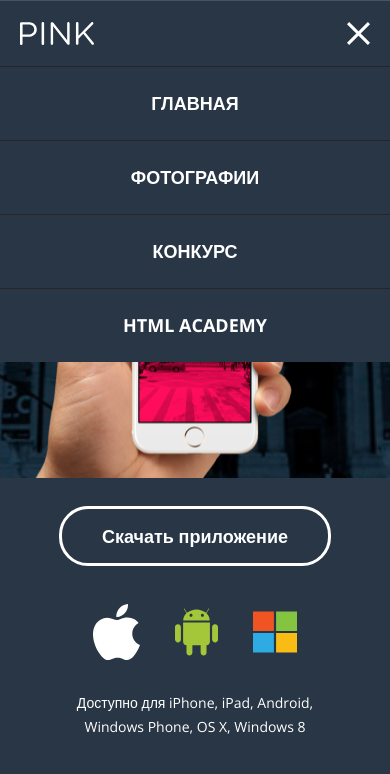
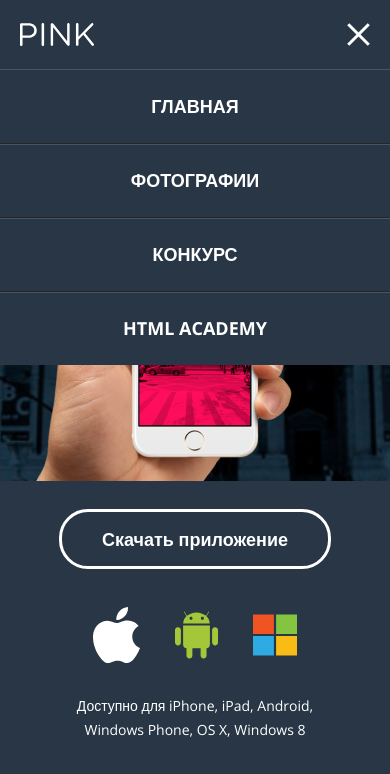
Before and after one commit to gruv19/html-academy-pink, a website: page app/index.html in a window 390 px wide. Both pictures are taken after a click on the button "Открыть меню". Shown: the top 774 px of the page. Drawn offline with nearby package versions, Linux system fonts and the light colour scheme; files that its build step writes are made by us from their sources.

Commit message:
Корректирует header

```diff
--- a/app/index.html
+++ b/app/index.html
@@ -1,5 +1,6 @@
 <!DOCTYPE html>
 <html lang="en" class="page">
+
 <head>
   <meta charset="UTF-8">
   <meta name="viewport" content="width=device-width, initial-scale=1.0">
@@ -7,29 +8,20 @@
   <link rel="stylesheet" href="./css/style.css">
   <title>Pink</title>
 </head>
+
 <body class="page__body">
   <header class="page-header">
-    <div class="page-header__background"></div>
-    <div class="page-header__wrapper">
-
+    <div class="page-header__bg"></div>
+    <div class="container">
+      <div class="page-header__menu page-header__menu--closed page-header__menu--nojs">
         <div class="page-header__top">
-        <a href="#" class="page-header__logo">
-        </a>
-        <button class="page-header__toggle page-header__toggle--open" type="button">
+          <a href="index.html" class="page-header__logo"></a>
+          <button class="page-header__toggle" type="button">
             <span class="visually-hidden">Открыть меню</span>
           </button>
         </div>
-
-      <nav class="main-nav">
+        <nav class="page-header__nav main-nav">
           <ul class="main-nav__list site-list">
-            <li class="site-list__item site-list__item--header">
-              <div class="page-header__top">
-                <a href="#" class="page-header__logo"></a>
-                <button class="page-header__toggle page-header__toggle--close" type="button">
-                  <span class="visually-hidden">Открыть меню</span>
-                </button>
-              </div>
-            </li>
             <li class="site-list__item site-list__item--active">
               <a href="#">Главная</a>
             </li>
@@ -44,13 +36,16 @@
             </li>
           </ul>
         </nav>
+      </div>
+    </div>
 
-      <div class="intro">
+    <div class="page-header__intro intro">
       <div class="intro__header">
         <h2 class="visually-hidden">Интро приложения</h2>
-          <b class="slogan slogan--intro">Взгляните на жизнь иначе!</b>
+        <b class="slogan slogan--intro">Взгляните <br>на жизнь <br>иначе!</b>
       </div>
       <div class="intro__main">
+        <div class="intro__main-wrapper">
           <a href="#" class="intro__download button">Скачать приложение</a>
           <div class="intro__markets">
             <div class="intro__markets-logo">
@@ -63,12 +58,13 @@
             </p>
           </div>
         </div>
+      </div>
       <div class="intro__demo">
         <div class="intro__phone"></div>
       </div>
+
     </div>
 
-    </div>
   </header>
 
   <main class="page-main">
@@ -114,7 +110,8 @@
               <span class="reviews__author-info visually-hidden">25 лет, водитель трамвая</span>
             </header>
             <p class="reviews__text">
-              «Это приложение перевернуло мой мир и позволило по-новому взглянуть на привычные серые вещи! А еще я познакомился со своей будущей женой в комментариях к выложенной фотографии!»
+              «Это приложение перевернуло мой мир и позволило по-новому взглянуть на привычные серые вещи! А еще я
+              познакомился со своей будущей женой в комментариях к выложенной фотографии!»
             </p>
           </blockquote>
           <blockquote class="reviews__item slider__item">
@@ -261,9 +258,24 @@
     </div>
   </footer>
   <script>
-  const nav = document.querySelector('.main-nav');
-  const toggleBtn = document.querySelectorAll('.page-header__toggle');
+    const nav = document.querySelector('.page-header__menu');
+    const toggleBtn = document.querySelector('.page-header__toggle');
+    const navBg = document.querySelector('.page-header__bg');
 
+    nav.classList.remove('page-header__menu--nojs');
+    toggleBtn.addEventListener('click', () => {
+      console.log(nav);
+      navBg.classList.toggle('page-header__bg--menu-open');
+      if (nav.classList.contains('page-header__menu--closed')) {
+        nav.classList.remove('page-header__menu--closed');
+        nav.classList.add('page-header__menu--open');
+      } else if (nav.classList.contains('page-header__menu--open')) {
+        nav.classList.remove('page-header__menu--open');
+        nav.classList.add('page-header__menu--closed');
+      }
+    });
+
+    /*
     toggleBtn.forEach(btn => {
       btn.addEventListener('click', () => {
         if (!nav.classList.contains('animation-in') && !nav.classList.contains('animation-out')) {
@@ -276,8 +288,9 @@
           nav.classList.toggle('animation-in');
         }
       });
-  });
+    });*/
 
   </script>
 </body>
+
 </html>
--- a/app/scss/blocks/_button.scss
+++ b/app/scss/blocks/_button.scss
@@ -5,6 +5,8 @@
   display: block;
   color: #fff;
   text-decoration: none;
+  text-align: center;
+  max-width: 320px;
   @include font(700);
   font-size: 1.8rem;
   @media (min-width: $tablet) {
@@ -12,6 +14,15 @@
   }
   @media (min-width: $desktop) {
     font-size: 2.1rem;
-    width: 240px;
+    padding: 20px 31px;
+    width: 320px;
+    border-radius: 45px;
+  }
+  &:hover {
+    color: $pink;
+    background-color: #fff;
+  }
+  &:active {
+    color: rgba($pink, .3);
   }
 }
--- a/app/scss/blocks/_intro.scss
+++ b/app/scss/blocks/_intro.scss
@@ -1,17 +1,19 @@
 .intro {
   display: flex;
   flex-direction: column;
-  // justify-content: center;
   padding-top: 27px;
   align-items: center;
   @media (min-width: $tablet) {
     padding-top: 102px;
+    max-width: 900px;
     width: 100%;
+    margin: 0 auto;
     align-items: flex-start;
     position: relative;
     padding-bottom: 65px;
   }
   @media (min-width: $desktop) {
+    max-width: 1280px;
     width: 100%;
     padding-top: 110px;
     padding-bottom: 130px;
@@ -19,16 +21,20 @@
 }
 
 .intro__header {
+  padding-bottom: 34px;
+  width: 280px;
   margin: 0 auto;
-  margin-bottom: 34px;
-  width: 280px;
   @media (min-width: $tablet) {
-    box-sizing: border-box;
-    width: 325px;
+    width: 190px;
     margin: 0;
     margin-bottom: 39px;
-    padding: 0px 40px;
-    z-index: 5;
+    z-index: 2;
+    padding: 0;
+    margin-left: 80px;
+  }
+  @media (min-width: $desktop) {
+    width: 240px;
+    margin-left: 60px;
   }
 }
 
@@ -44,40 +50,50 @@
   }
   @media (min-width: $desktop) {
     height: 645px;
-    right: 0;
     width: 1050px;
   }
 }
 
 .intro__phone {
   width: 100%;
-  height: 100%;
+  height: 285px;
   background-image: url(../img/phone-mobile.png);
   background-repeat: no-repeat;
-  background-position: center;
+  background-position: center top;
   @media (min-width: $tablet) {
+    height: 545px;
     background-image: url(../img/phone-tablet.png);
   }
   @media (min-width: $desktop) {
+    height: 645px;
     background-image: url(../img/phone-desktop.png);
   }
 }
 
 .intro__main {
-  position: relative;
-  width: 120%;
-  padding: 28px 20px 38px 20px;
+  order: 1;
+  width: 100%;
   background-color: $darkBlue;
-  display: flex;
-  flex-direction: column;
-  align-items: center;
-  order: 3;
+  padding-top: 28px;
+  padding-bottom: 38px;
   @media (min-width: $tablet) {
     width: 325px;
     padding: 0;
     background-color: transparent;
     z-index: 1;
+    margin-left: 9px;
   }
+  @media (min-width: $desktop) {
+    margin-left: 20px;
+  }
+}
+
+.intro__main-wrapper {
+  max-width: 600px;
+  margin: 0 auto;
+  display: flex;
+  flex-direction: column;
+  align-items: center;
 }
 
 .intro__markets {
--- a/app/scss/blocks/_main-nav.scss
+++ /dev/null
@@ -1,52 +0,0 @@
-.main-nav{
-  position: absolute;
-  overflow: hidden;
-  width: 100%;
-  top: 0;
-  left: 0;
-  max-height: 0;
-  z-index: 10;
-  @media (min-width: $desktop) {
-    max-height: 100%;
-    position: inherit;
-    width: 620px;
-  }
-  /*&--hidden {
-    max-height: 0;
-  }
-  &--shown {
-    max-height: 500px;
-  }*/
-}
-
-.animation-in {
-  animation-name: animave-nav-in;
-  animation-duration: .5s;
-  animation-fill-mode: forwards;
-}
-
-.animation-out {
-  animation-name: animave-nav-out;
-  animation-duration: .5s;
-  animation-fill-mode: forwards;
-}
-
-@keyframes animave-nav-in {
-  from {
-    max-height: 66px;
-  }
-  to {
-    max-height: 600px;
-  }
-}
-
-@keyframes animave-nav-out {
-  from {
-    max-height: 600px;
-    opacity: 100%;
-  }
-  to {
-    max-height: 0p;
-    opacity: 0;
-  }
-}
--- a/app/scss/blocks/_page-header.scss
+++ b/app/scss/blocks/_page-header.scss
@@ -1,59 +1,154 @@
 .page-header {
+  background-color: $darkBlue;
   background-image: url(../img/back-mobile.jpg);
   background-repeat: no-repeat;
   background-position: top center;
   background-size: cover;
   color: #fff;
+  position: relative;
   @media (min-width: $tablet) {
     background-image: url(../img/back-tablet.jpg);
   }
   @media (min-width: $desktop) {
     background-image: url(../img/back-desktop.jpg);
-    // max-width: 1200px;
-    // margin: 0 auto;
   }
 }
 
-.page-header__background {
+.page-header__menu {
+  position: relative;
+  &--open {
+    background-color: $darkBlue;
+  }
+  &--open .page-header__nav {
+    max-height: 700px;
+  }
+  @media (min-width: $desktop) {
+    display: flex;
+    justify-content: space-between;
+    &--open {
+      background-color: transparent;
+    }
+  }
+  &--open .page-header__toggle {
+    width: 23px;
+    height: 23px;
+    position: relative;
+  }
+  &--open .page-header__toggle::before,
+  &--open .page-header__toggle::after {
+    position: absolute;
+    content: '';
+    width: 29px;
+    height: 3px;
+    background-color: #fff;
+    top: 10px;
+    left: -3px;
+  }
+  &--open .page-header__toggle::before {
+    transform: rotate(45deg);
+  }
+  &--open .page-header__toggle::after {
+    transform: rotate(-45deg);
+  }
+  &--open .page-header__toggle:hover::after,
+  &--open .page-header__toggle:hover::before {
+    background-color: $pink;
+  }
+  &--open .page-header__toggle:active::after,
+  &--open .page-header__toggle:active::before {
+    background-color: rgba(pink, .3);
+  }
+
+  &--closed .page-header__nav {
+    max-height: 0;
+    overflow: hidden;
+    width: 100%;
+    @media (min-width: $desktop) {
+      position: relative;
+      max-height: 110px;
+    }
+  }
+  &--closed .page-header__toggle {
+    width: 50px;
+    height: 24px;
+    position: relative;
+  }
+  &--closed .page-header__toggle::before {
+    content: '';
+    position: absolute;
+    width: 50px;
+    height: 4px;
+    background-color: #fff;
+    top: 0;
+    left: 0;
+    box-shadow: 0 10px 0 0 #fff, 0 20px 0 0 #fff;
+  }
+  &--closed .page-header__toggle:hover::after,
+  &--closed .page-header__toggle:hover::before {
+    background-color: $pink;
+    box-shadow: 0 10px 0 0 $pink, 0 20px 0 0 $pink;
+  }
+  &--closed .page-header__toggle:active::after,
+  &--closed .page-header__toggle:active::before {
+    background-color: rgba(pink, .3);
+    box-shadow: 0 10px 0 0 rgba(pink, .3), 0 20px 0 0 rgba(pink, .3);
+  }
+
+  &--nojs {
+    background-color: $darkBlue;
+    @media (min-width: $desktop) {
+      background-color: transparent;
+    }
+  }
+  &--nojs .page-header__nav {
+    max-height: 700px;
+    position: static;
+  }
+  &--nojs .page-header__toggle {
+    display: none;
+  }
+
+}
+
+.page-header__bg {
+  width: 100%;
   position: absolute;
-  background-color: black;
-  height: 66px;
-  width: 100%;
-  top: 0;
-  opacity: 50%;
+  background-color: rgba(#000000,.3);
+  height: 69px;
+  &--menu-open {
+    background-color: $darkBlue;
+    box-shadow: inset 0px -1px 0px rgba(#000000, .3);
+  }
   @media (min-width: $tablet) {
     height: 110px;
   }
-}
-
-.page-header__wrapper {
-  max-width: 600px;
-  padding: 0 20px;
-  margin: 0 auto;
-  @media (min-width: $tablet) {
-    max-width: 900px;
-  }
-  @media (min-width: $tablet) {
-    max-width: 1200px;
-    display: flex;
-    flex-wrap: wrap;
-    justify-content: space-between;
+  @media (min-width: $desktop) {
+    &--menu-open {
+      background-color: rgba(#000000,.3);
+      box-shadow: none;
+    }
   }
 }
 
 .page-header__top {
-  position: relative;
-  height: 66px;
+  max-width: 600px;
+  padding: 21px 20px;
+  margin: 0 auto;
   display: flex;
   justify-content: space-between;
   align-items: center;
+  height: 69px;
+  z-index: 3;
   @media (min-width: $tablet) {
     height: 110px;
-    width: 100%;
+    max-width: 900px;
+    padding: 27px 20px 43px;
+    align-items: flex-end;
   }
   @media (min-width: $desktop) {
-    padding: 0;
-    width: 150px;
+    max-width: 100%;
+    margin: 0;
+    padding: 27px 0 43px;
   }
 }
 
@@ -63,6 +158,7 @@
   background-image: url(../img/logo-mobile.svg);
   background-repeat: no-repeat;
   background-position: center;
+  z-index: 5;
   @media (min-width: $tablet) {
     width: 145px;
     height: 40px;
@@ -76,19 +172,25 @@
 }
 
 .page-header__toggle {
+  width: 50px;
+  height: 24px;
+  background-color: transparent;
   border: none;
-  background-color: transparent;
-  &--open {
-    background-image: url(../img/menu-btn-open.svg);
-    width: 50px;
-    height: 24px;
-  }
-  &--close {
-    background-image: url(../img/menu-btn-close.svg);
-    width: 23px;
-    height: 23px;
-  }
+  z-index: 5;
   @media (min-width: $desktop) {
     display: none;
   }
 }
+
+.page-header__nav {
+  z-index: 3;
+  max-height: 0;
+  overflow: hidden;
+  width: 100%;
+  position: absolute;
+  @media (min-width: $desktop) {
+    position: relative;
+    height: 110px;
+    padding: 48px 0 49px;
+  }
+}
--- a/app/scss/blocks/_site-list.scss
+++ b/app/scss/blocks/_site-list.scss
@@ -1,47 +1,55 @@
 .site-list {
-  text-transform: uppercase;
   list-style: none;
+  padding: 0;
   margin: 0;
-  padding: 0;
   background-color: $darkBlue;
   @media (min-width: $desktop) {
-    height: 110px;
     display: flex;
     justify-content: space-between;
     align-items: center;
-    text-transform: capitalize;
     background-color: transparent;
-    // margin-right: 40px;
-    // margin-left: 360px;
+    margin-left: 173px;
   }
 }
+
 .site-list__item {
+  @include font(700);
+  position: relative;
+  text-transform: uppercase;
   padding: 25px 20px;
   text-align: center;
-  box-shadow: 0px 1px 0px #000000, inset 0px 1px 0px rgba(255, 255, 255, 0.15);
-  @include font(700);
   font-size: 1.8rem;
+  box-shadow: 0px 1px 0px #000000, inset 0px 2px 0px rgba(255, 255, 255, 0.15);
+  &:nth-child(1) {
+    box-shadow: 0px 1px 0px #000000, inset 0px 1px 0px rgba(255, 255, 255, 0.15);
+  }
   a {
     color: #fff;
     text-decoration: none;
   }
-  &--header {
-    padding: 0 20px;
-    max-width: 600px;
-    margin: 0 auto;
-    @media (min-width: $tablet) {
-      max-width: 900px;
+  a:hover{
+    color: $pink;
+  }
+  a:active {
+    color: rgba($pink, .3);
+  }
+  @media (min-width: $desktop) {
+    @include font(400);
+    text-transform: none;
+    padding: 0;
+    text-align: right;
+    box-shadow: none;
+    &:nth-child(1) {
+      box-shadow: none;
     }
-    @media (min-width: $desktop) {
-      display: none;
+    &--active::after {
+      content: '';
+      position: absolute;
+      width: 100%;
+      height: 2px;
+      background-color: #fff;
+      left: 0;
+      top: 37px;
     }
   }
-
-  @media (min-width: $desktop) {
-    padding: 0;
-    box-shadow: none;
-    @include font(300);
-    flex-basis: content;
-    flex-grow: 1;
-  }
 }
--- a/app/scss/blocks/_slogan.scss
+++ b/app/scss/blocks/_slogan.scss
@@ -3,6 +3,11 @@
   @include font(300);
   font-size: 2.4rem;
   text-align: center;
+  @media (max-width: $mobile) {
+    br {
+      display: none;
+    }
+  }
   @media (min-width: $tablet) {
     font-size: 4rem;
     line-height: 4.8rem;
--- a/app/scss/global/_global.scss
+++ b/app/scss/global/_global.scss
@@ -1,7 +1,18 @@
-/*img {
-  min-width: 100%;
-  height: auto;
-}*/
+// img {
+//   min-width: 100%;
+//   height: auto;
+// }
+*, *::before, *::after {
+  box-sizing: inherit;
+}
+
+.container {
+  @media (min-width: $desktop) {
+    padding: 0 60px;
+    max-width: 1280px;
+    margin: 0 auto;
+  }
+}
 
 .visually-hidden {
   position: absolute;
--- a/app/scss/global/_mixin.scss
+++ b/app/scss/global/_mixin.scss
@@ -2,3 +2,8 @@
   font-family: 'Open Sans', sans-serif;
   font-weight: $weight;
 }
+
+@mixin helpLine($color) {
+  outline: 3px solid $color;
+  outline-offset: -3px;
+}
--- a/app/scss/global/_vars.scss
+++ b/app/scss/global/_vars.scss
@@ -4,6 +4,6 @@ $darkBlue: #283645;
 $pink: #D22856;
 
 //vieports
-$desktop: 1020px;
+$desktop: 1040px;
 $tablet: 768px;
 $mobile: 767px;
--- a/app/scss/style.scss
+++ b/app/scss/style.scss
@@ -1,9 +1,8 @@
 @import './global/vars';
 @import './global/mixin';
+@import './blocks/page';
 @import './global/global';
-@import './blocks/page';
 @import './blocks/page-header';
-@import './blocks/main-nav';
 @import './blocks/site-list';
 @import './blocks/intro';
 @import './blocks/slogan';
```
Lines whose indentation alone changed are shown as unchanged.
